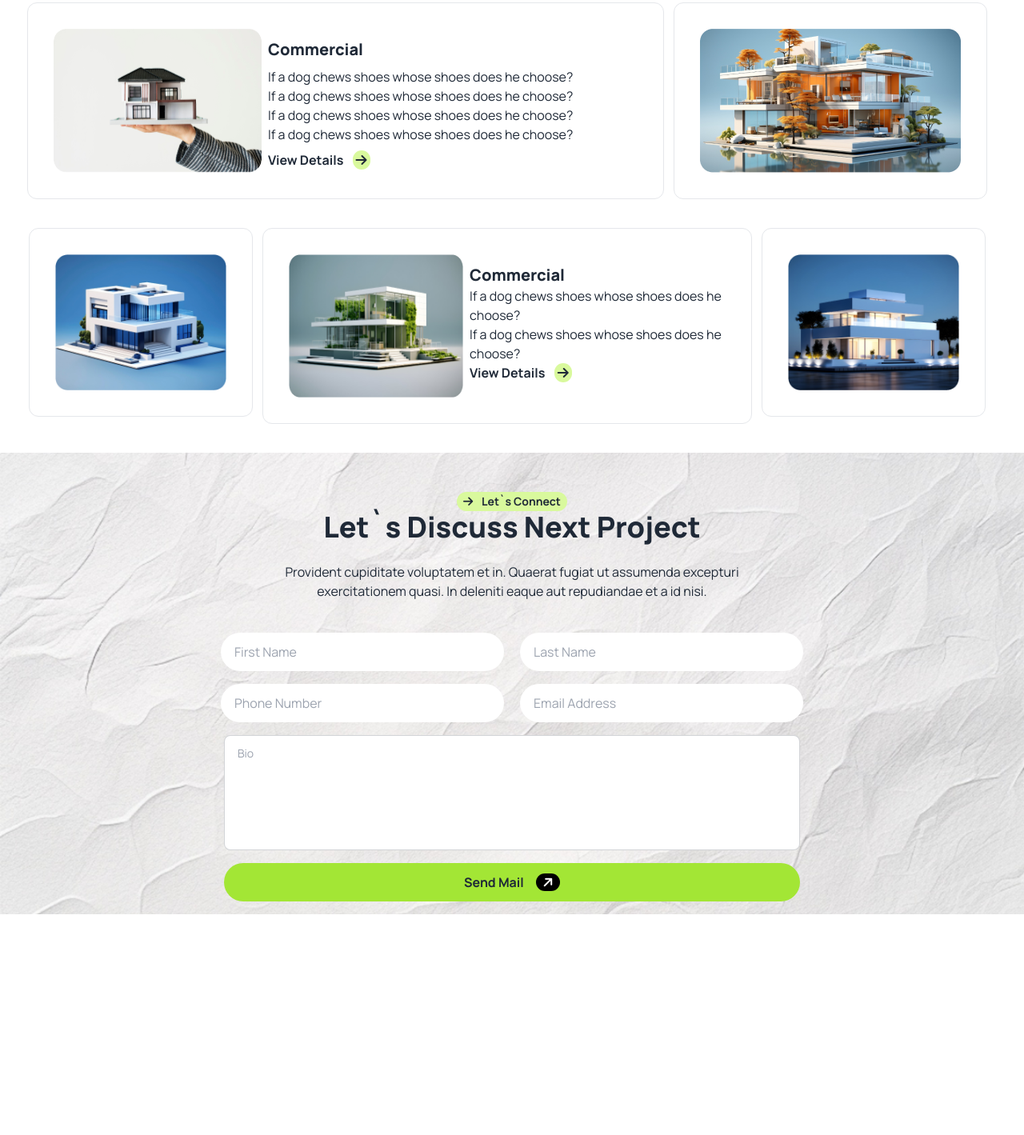
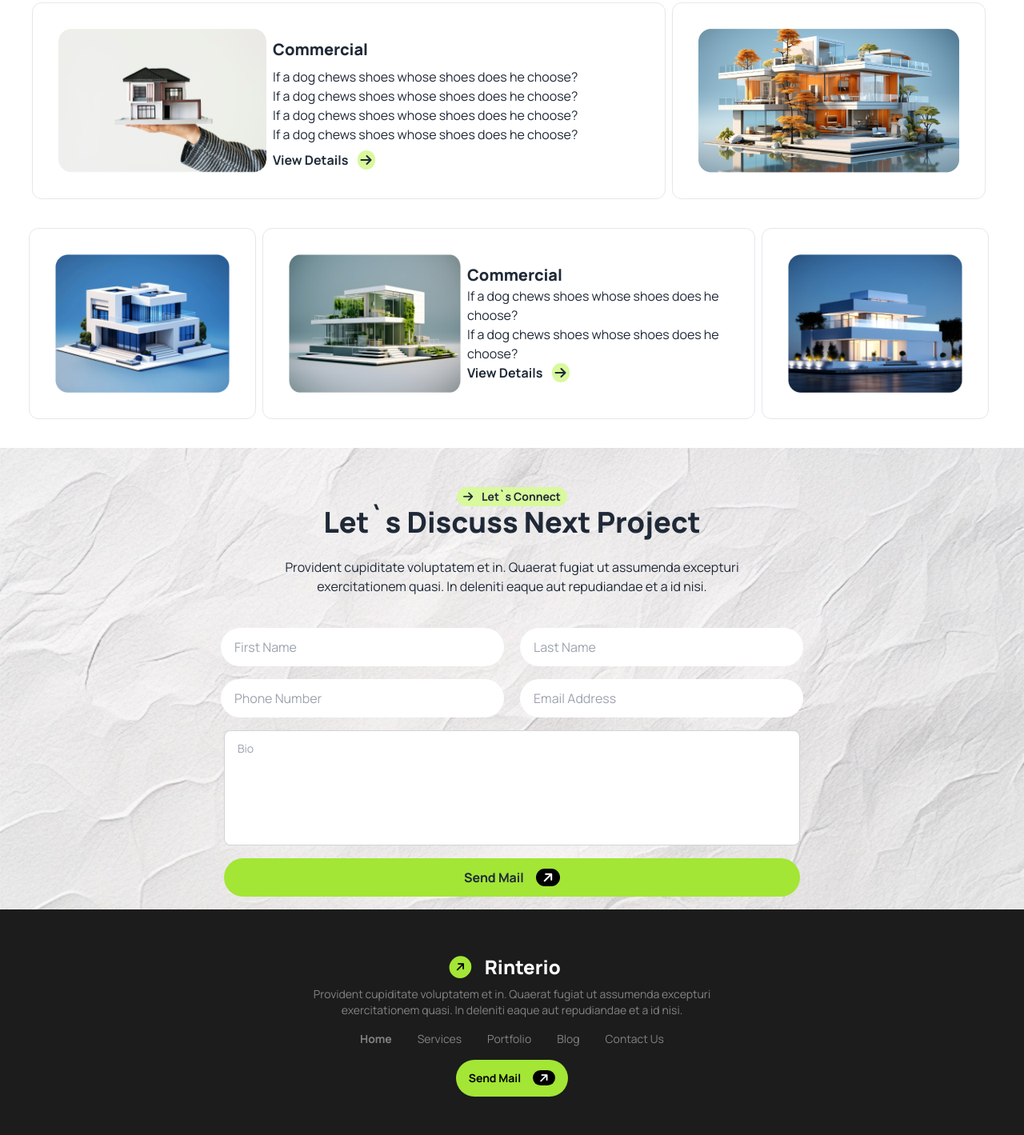
Before and after one commit to ekramulislam2050/rinterio-tailwind-daisyUI, a website built with Vite: page index.html in a window 1280 px wide. Shown: the part 2173-3592 px from the top of the page at 80% size. Before the commit the page ends 3316 px from the top, so only its background shows below. Built offline with nearby package versions, Linux system fonts and the light colour scheme.

Commit message:
footer section added

```diff
--- a/index.html
+++ b/index.html
@@ -246,7 +246,7 @@
                 <div class=" hero bg-base-100">
                     <div class="flex-col mt-8 hero-content ">
 
-                        <div class="text-center">
+                        <div class="text-center ">
 
                             <button class="text-sm font-bold rounded-full btn- btn-xs bg-lime-200 ">
                                 <i class="mr-2 rounded-full fa-solid fa-arrow-right "></i>
@@ -261,9 +261,9 @@
 
                         </div>
                         <!--************************** -->
-                        <div class=" lg:grid-cols-3 lg:grid">
+                        <div class="lg:grid-cols-3 lg:grid ">
                             <!-- card-1 start---------------- -->
-                            <div class="mb-5 lg:col-span-2 lg:mr-3 lg:w-auto">
+                            <div class="mb-5 lg:col-span-2 lg:mr-2 lg:w-auto">
 
                                 <div class="border rounded-xl card-body lg:flex-row">
                                     <div>
@@ -288,7 +288,7 @@
                             <!-- card-1 end----------------- -->
 
                             <!-- card-2 start---------------- -->
-                            <div class="mb-5 lg:mr-3 lg:w-auto">
+                            <div class="mb-5 lg:mr-2 lg:w-auto">
 
                                 <div class="border rounded-xl card-body ">
                                     <div>
@@ -303,9 +303,9 @@
 
                         </div>
                         <!-- *********************************** -->
-                        <div class="w-auto lg:grid-cols-4 lg:grid">
+                        <div class="w-auto lg:grid-cols-4 lg:grid ">
                             <!-- card-1 start---------------- -->
-                            <div class="mb-5 lg:mr-3 lg:ml-5 lg:w-auto ">
+                            <div class="mb-5 lg:mr-2 lg:ml-5 lg:w-auto ">
                                 <div class="w-auto border rounded-xl card-body">
                                     <div>
                                         <img src="./assets/img3.png" />
@@ -317,10 +317,10 @@
                             </div>
                             <!-- card-1 end----------------- -->
                             <!-- card-2 start---------------- -->
-                            <div class="mb-5 lg:col-span-2 lg:mr-3">
+                            <div class="mb-5 lg:col-span-2 lg:mr-2">
 
                                 <div class="w-auto border rounded-xl card-body lg:flex-row">
-                                    <div class="h-[11.2rem]  ">
+                                    <div class="h-[10.8rem]  ">
                                         <img src="./assets/img4.png" class="h-full" />
                                     </div>
                                     <div class="mt-3">
@@ -340,7 +340,7 @@
                             <!-- card-2 end----------------- -->
 
                             <!-- card-3 start---------------- -->
-                            <div class="mb-5 lg:mr-8 lg:w-auto">
+                            <div class="mb-5 lg:mr-7 lg:w-auto">
 
                                 <div class="border rounded-xl card-body ">
                                     <div>
@@ -403,11 +403,12 @@
                         <!-- text-aria start------ -->
                         <label class="form-control">
 
-                            <textarea class="h-36 resize-none w-[45rem] textarea textarea-bordered" placeholder="Bio"></textarea>
+                            <textarea class="h-36 resize-none w-[45rem] textarea textarea-bordered"
+                                placeholder="Bio"></textarea>
 
                         </label>
                         <div class="p-2 bg-lime-400 w-[45rem] rounded-full text-center">
-                            <a > <b class="mr-3">Send Mail</b>
+                            <a> <b class="mr-3">Send Mail</b>
                                 <span class="bg-black rounded-full ">
                                     <i class="p-2 text-white -rotate-45 fa-solid fa-arrow-right"></i>
                                 </span>
@@ -421,6 +422,47 @@
                 </div>
             </section>
         </main>
+        <footer>
+            <footer class="py-10 text-white bg-footerBg-0 footer footer-center">
+                <div class="block navbar">
+                    <div class="">
+                        <div class="px-2 py-1 rotate-45 rounded-full bg-lime-400"><i class="text-black fa-solid fa-arrow-up "></i>
+                        </div>
+                        <a class="text-2xl font-black btn btn-ghost">Rinterio</a>
+
+
+                    </div>
+                    <div class="block">
+                        <p class="opacity-45">
+                            Provident cupiditate voluptatem et in. Quaerat fugiat ut assumenda excepturi <br>
+                            exercitationem
+                            quasi. In deleniti eaque aut repudiandae et a id nisi.
+                        </p>
+
+                    </div>
+                    <div class="block navbar-center">
+                        <ul class="px-1 opacity-45 menu menu-horizontal">
+                            <li><a href="#" class="font-bold">Home</a></li>
+                            <li><a href="#">Services</a></li>
+                            <li><a href="#">Portfolio</a></li>
+                            <li><a href="#">Blog</a></li>
+                            <li><a href="#">Contact Us</a></li>
+                        </ul>
+                    </div>
+                    <!-- btn start------------ -->
+                    <div class="p-2 px-4 text-center rounded-full bg-lime-400">
+                        <a> <b class="mr-3 text-black">Send Mail</b>
+                            <span class="bg-black rounded-full ">
+                                <i class="p-2 text-white -rotate-45 fa-solid fa-arrow-right"></i>
+                            </span>
+
+                        </a>
+                    </div>
+                    <!-- btn end-------------------- -->
+                </div>
+
+            </footer>
+        </footer>
     </div>
     <!-- container end------------------ -->
 
--- a/tailwind.config.js
+++ b/tailwind.config.js
@@ -11,6 +11,7 @@ module.exports = {
            card_2:['rgb(239, 218, 110)'],
            card_3:["rgb(164, 218, 195)"],
            card_4:['rgb(119, 170, 234)'],
+           footerBg:['rgb(28, 28, 28)'],
       },
       backgroundImage:{
         my_img:'url(./assets/bg.jpg)'
```
Lines whose indentation alone changed are shown as unchanged.
